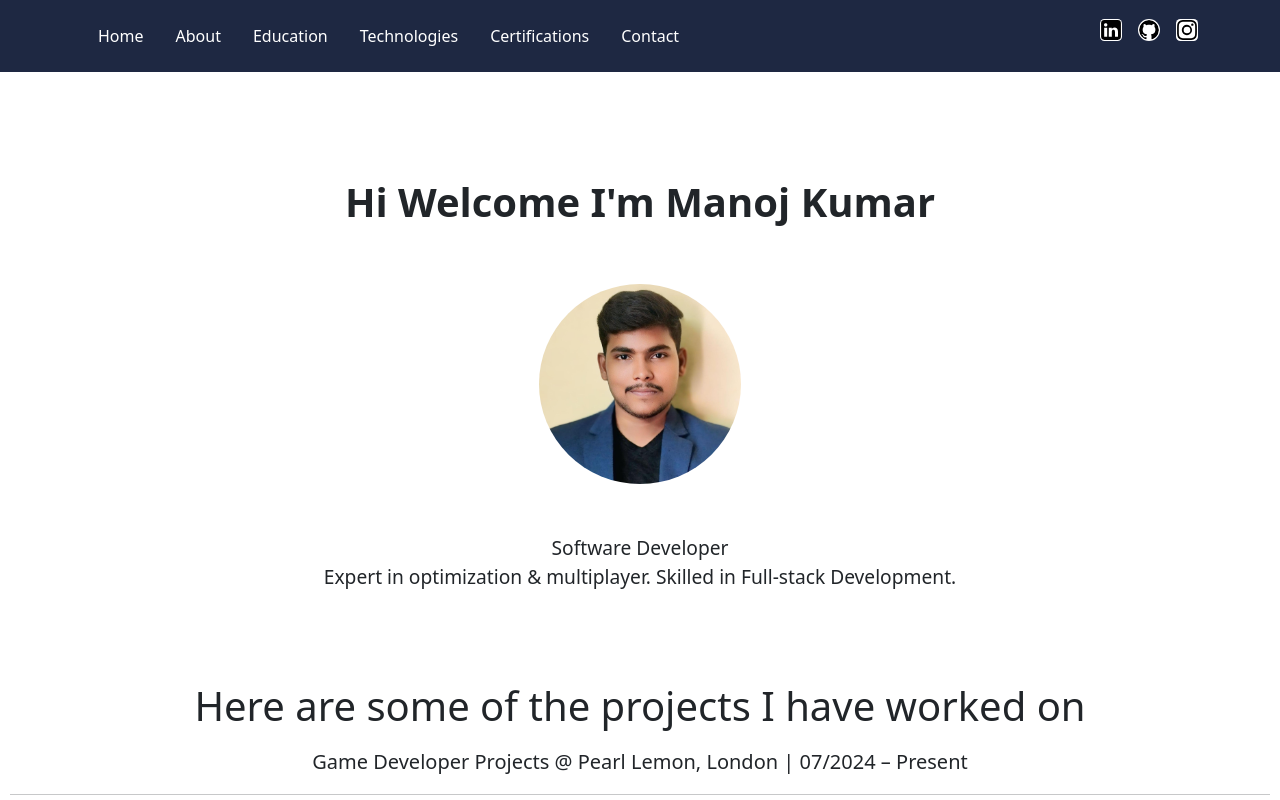
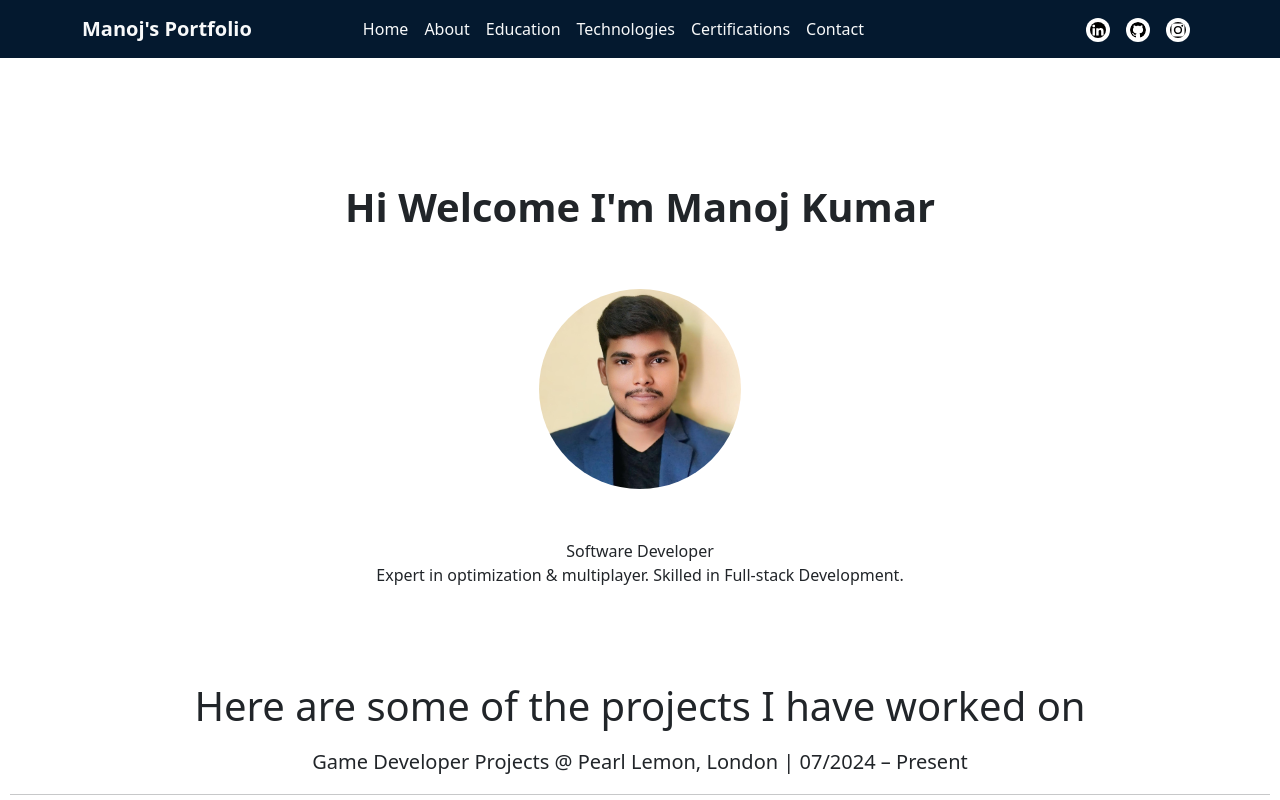
Before and after one commit to Kakarla-Manoj-Kumar/Kakarla-Manoj-Kumar-Portfolio, a plain HTML site: page index.html in a window 1280 px wide. Shown: the top 800 px of the page. Drawn offline with nearby package versions, Linux system fonts and the light colour scheme.

Commit message:
Update index.html

```diff
--- a/index.html
+++ b/index.html
@@ -7,48 +7,65 @@
     <title>Document</title>
     <link rel="stylesheet" href="CSS/style.css">
     <link href="https://cdn.jsdelivr.net/npm/bootstrap@5.3.3/dist/css/bootstrap.min.css" rel="stylesheet" integrity="sha384-QWTKZyjpPEjISv5WaRU9OFeRpok6YctnYmDr5pNlyT2bRjXh0JMhjY6hW+ALEwIH" crossorigin="anonymous">
+    <link href="https://cdnjs.cloudflare.com/ajax/libs/animate.css/4.1.1/animate.min.css" rel="stylesheet">
 </head>
-<body class="body">
+<body>
+    <section id="header" class="header animate__animated animate__fadeInDown" style="position: fixed; top: 0; width: 100%; z-index: 1000; background-color: #04192f;">
+        <div class="container">
+            <nav class="navbar navbar-expand-lg navbar-dark">
+                <span class="navbar-brand fw-bold text-light me-auto">Manoj's Portfolio</span>
+                <button class="navbar-toggler" type="button" data-bs-toggle="collapse" data-bs-target="#navbarNav" aria-controls="navbarNav" aria-expanded="false" aria-label="Toggle navigation">
+                    <span class="navbar-toggler-icon"></span>
+                </button>
+                <div class="collapse navbar-collapse" id="navbarNav">
+                    <ul class="navbar-nav justify-content-center mx-auto">
+                        <li class="nav-item"><a href="index.html" class="nav-link text-light active">Home</a></li>
+                        <li class="nav-item"><a href="About.html" class="nav-link text-light">About</a></li>
+                        <li class="nav-item"><a href="Educations.html" class="nav-link text-light">Education</a></li>
+                        <li class="nav-item"><a href="Tech.html" class="nav-link text-light">Technologies</a></li>
+                        <li class="nav-item"><a href="Certifications.html" class="nav-link text-light">Certifications</a></li>
+                        <li class="nav-item"><a href="contact.html" class="nav-link text-light">Contact</a></li>
+                    </ul>
+                    <ul class="navbar-nav ms-auto">
+                        <li class="nav-item">
+                            <a class="nav-link" href="https://www.linkedin.com/in/kakarla-manoj-kumar-550064204">
+                                <img src="ASSETS/linkedin.svg" alt="linkedin" style="height: 24px; padding: 4px; border-radius: 50%; background-color: #ffffff;">
+                            </a>
+                        </li>
+                        <li class="nav-item">
+                            <a class="nav-link" href="https://github.com/Kakarla-Manoj-Kumar">
+                                <img src="ASSETS/github.svg" alt="GitHub" style="height: 24px; padding: 4px; border-radius: 50%; background-color: #ffffff;">
+                            </a>
+                        </li>
+                        <li class="nav-item">
+                            <a class="nav-link" href="https://www.instagram.com/its_manoj8481/">
+                                <img src="ASSETS/instagram.svg" alt="instagram" style="height: 24px; padding: 4px; border-radius: 50%; background-color: #ffffff;">
+                            </a>
+                        </li>
+                    </ul>
+                </div>
+            </nav>
+        </div>
+    </section>
 
-    <section id="header" class="header" style="position: fixed;  top: 0; width: 100%; z-index: 1000;">
-
-        <div class="container">
-            <header class="d-flex justify-content-between py-3">
-              <ul class="nav nav-pills">
-                <li class="nav-item"><a href="index.html" class="nav-link " aria-current="page">Home</a></li>
-                <li class="nav-item"><a href="About.html" class="nav-link ">About</a></li>
-                <li class="nav-item"><a href="Educations.html" class="nav-link">Education</a></li>
-                <li class="nav-item"><a href="Tech.html" class="nav-link">Technologies</a></li>
-                <li class="nav-item"><a href="Certifications.html" class="nav-link">Certifications</a></li>
-                <li class="nav-item"><a href="contact.html" class="nav-link">Contact</a></li>
-              </ul>
-              <ul class="nav nav-pills">
-                <li class="ms-3"><a class="text-body-secondary" href="https://www.linkedin.com/in/kakarla-manoj-kumar-550064204?utm_source=share&utm_campaign=share_via&utm_content=profile&utm_medium=android_app"><img src="ASSETS/linkedin.svg" alt="linkedin" style="height: 22px; background-color: white; padding: 5%; border-radius: 20%;"></a></li>
-                <li class="ms-3"><a class="text-body-secondary" href="https://github.com/Kakarla-Manoj-Kumar"><img src="ASSETS/github.svg" alt=" GitHub" style="height: 22px; background-color: white; padding: 5%;border-radius: 50%;"></a></li>
-                <li class="ms-3"><a class="text-body-secondary" href="https://www.instagram.com/its_manoj8481/"><img src="ASSETS/instagram.svg" alt="instagram" style="height: 22px; background-color: white; padding: 5%; border-radius: 20%;"></a></li>
-              </ul>
-            </header>
-          </div>
-
-    </section>
-    <section id="Introduction">
+    <section id="Introduction" class="animate__animated animate__fadeIn">
         <div class="intro">
             <div><br><br><br><br><br><br><br><br><br>
-                <h1 class="welcome">Hi Welcome I'm Manoj Kumar</h1>
-                <img src="ASSETS/ProilePicture.jpg" alt="Profile Picture" class="ProfilePhoto">
-                <p style="font-size: larger;">Software Developer
+                <h1 class="welcome animate__animated animate__zoomIn">Hi Welcome I'm Manoj Kumar</h1>
+                <img src="ASSETS/ProilePicture.jpg" alt="Profile Picture" class="ProfilePhoto animate__animated animate__fadeInUp">
+                <p class="intro-text animate__animated animate__fadeIn">Software Developer
                     <br>Expert in optimization & multiplayer. Skilled in Full-stack Development. </p>
             </div>
         </div>
-        <section id="Experience">
+        <section id="Experience" class="animate__animated animate__fadeInUp">
           <div class="s">
-              <br><br><br><h1 class="header1"> Here are some of the projects I have worked on</h1>
+              <br><br><br><h1 class="header1 animate__animated animate__slideInLeft"> Here are some of the projects I have worked on</h1>
               <h5 class="header5">Game Developer Projects @ Pearl Lemon, London | 07/2024 – Present
               </h5><hr>
               <div class="work-experience">
                   <ul class="experience">
 
-                      <div class="f">
+                      <div class="f animate__animated animate__fadeInUp">
                           <h3 style="margin: 1%;">1. Rosa Lila Land - Basketball Shooting Game (Roblox) <p style="font-weight: lighter; text-align: justify; font-size: large; margin-top: 5%;">Led the development of an engaging basketball game on the Roblox platform, leveraging Lua
                             scripting and Roblox Studio tools. Created immersive gameplay experiences featuring realistic
                             physics, multiplayer support, and progressive difficulty levels. The game successfully increased
@@ -105,7 +122,7 @@
 
 
 
-                  <div class="f">
+                  <div class="f animate__animated animate__fadeInUp">
                           <h3 style="margin: 1%;">2. AIRALO – Beat Bill Shock<p style="font-weight: lighter; text-align: justify; font-size: large; margin-top: 5%;">The "AIRALO - BeatBillShock" project is a browser-based game where players navigate a
                             spaceship through various levels. Players must avoid enemies, shoot at them, and collect coins to
                             score points. The game increases in difficulty with each level, as enemies become more
@@ -164,7 +181,7 @@
 
     <hr>
 
-            <div class="f">
+            <div class="f animate__animated animate__fadeInUp">
                     <h3 style="margin: 5%;">3. Grass Lands (Unity)<p style="font-weight: lighter; text-align: justify; font-size: large; margin-top: 5%;">A 2D game developed in Unity, featuring immersive environments, character interactions, and dynamic animations. The project follows Agile methodology, ensuring iterative development and efficient team collaboration.
                       <div class="game-container">
                         <button class="games-button">
@@ -211,7 +228,7 @@
                <hr> <h1 style="display: flex; text-align: center; font-weight: bold; align-items: center; justify-content: center; background-color: darkturquoise;padding: 1%;">Final Year Project <br><button class="games-button">
                 <a href="https://ieeexplore.ieee.org/document/10452487">Click Here for "IEEE Paper Publication"
               </a>
-              </button> </h1> <hr><div class="f">
+              </button> </h1> <hr><div class="f animate__animated animate__fadeInUp">
                   <h3 style="margin: 5%;">4. DESIGN AND DEVELOPMENT OF VISION BASED IBOT<p style="font-weight: lighter; text-align: justify; font-size: large; margin-top: 5%;">The main objective of the proposed system is used to cleaning the floor in an
                     automated manner, It continuously observes all the parameters to clean the particular area or road, based upon the level of hygiene, the number of cycles and number of rotations
                     are performed, these smart automated floor cleaner has implemented with the aid of motor and sucking pump, embedded sensor and control units.
@@ -282,7 +299,7 @@
 
 
 
-          <hr> <h1 style="display: flex; text-align: center; font-weight: bold; align-items: center; justify-content: center; background-color: darkturquoise;padding: 1%;">Community Service Project</h1> <hr><div class="f">
+          <hr> <h1 style="display: flex; text-align: center; font-weight: bold; align-items: center; justify-content: center; background-color: darkturquoise;padding: 1%;">Community Service Project</h1> <hr><div class="f animate__animated animate__fadeInUp">
             <h3 style="margin: 5%;">5. Density-Based Traffic Signal System <br><br><button class="games-button">
               <a href="https://drive.google.com/drive/folders/1UbOEHbo_EGNSQqLihK21Q4zBoaEUbBLN?usp=sharing"><img height="300" width="500" style=" margin: 2%; border-radius: 10%;" src="ASSETS/Vedios/CSP.jpg" alt="prototypeof CSP">Click Here For The Project Details
             </a>
@@ -335,14 +352,10 @@
     </div>
     </section>
     <br><br><br><br><br>
-    <section id="footer">
-      <div class="container">
+    <section id="footer" class="mt-auto" style="background-color: #04192f; color: white; width: 100%; max-width: 1520px; margin: 0 auto;">
+      <div >
           <footer class="d-flex flex-wrap justify-content-center align-items-center py-3 my-4 border-top">
-
-              <a href="/" class="mb-3 me-2 mb-md-0 text-body-secondary text-decoration-none lh-1">
-              </a>
-              <span class="mb-3 mb-md-0 text-body-secondary">© 2025 Kakarla Manoj Kumar, India</span>
-
+              <span class="mb-3 mb-md-0">© 2025 Kakarla Manoj Kumar, India</span>
           </footer>
         </div>
   </section>
```
